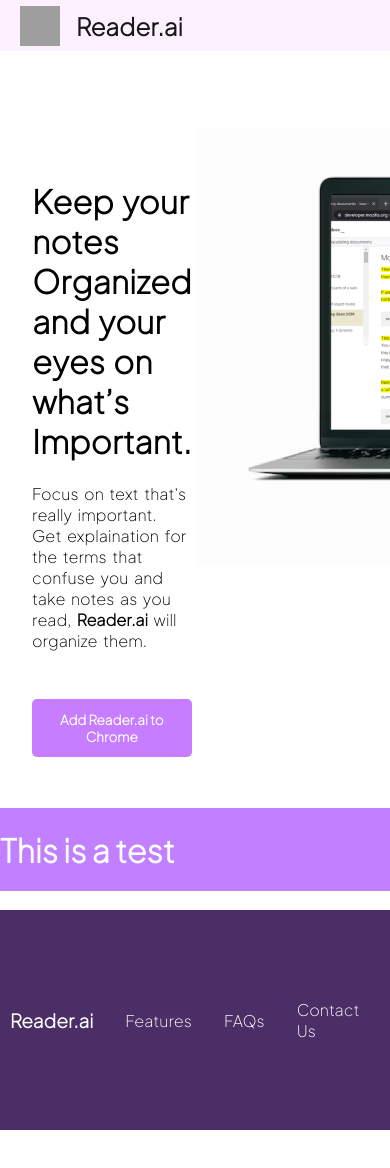
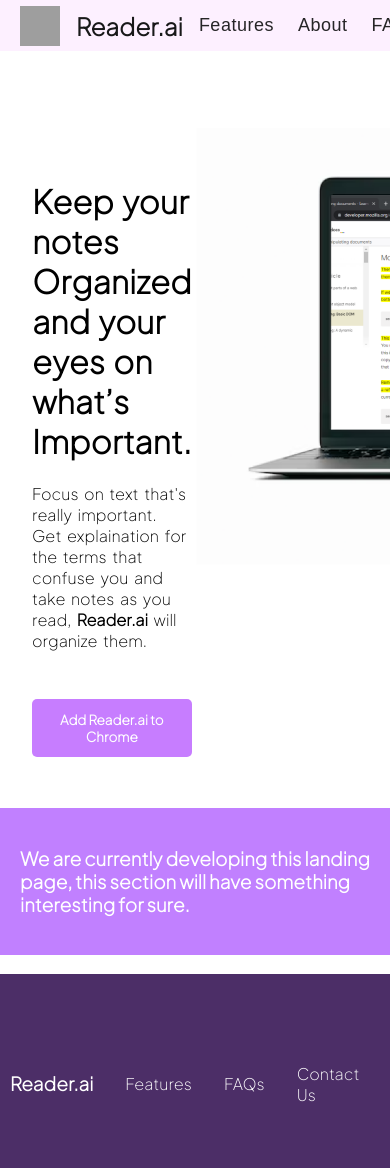
Before and after one commit to ag-wnl/readerai_webpage, a React (Create React App) app: page / in a window 390 px wide. Shown: the top 1168 px of the page. Before the commit the page ends 1130 px from the top, so only its background shows below. Built offline with nearby package versions, Linux system fonts and the light colour scheme; grey boxes are pictures that could not be loaded; a web font is replaced by a local one.

Commit message:
UI updates: responsive

```diff
--- a/src/Banner.js
+++ b/src/Banner.js
@@ -27,7 +27,7 @@
             </div>
 
             <div class="div-below-banner">
-                <h1>This is a test</h1>
+                <h3>We are currently developing this landing page, this section will have something interesting for sure.</h3>
             </div>
 
         </>
--- a/src/Navbar.js
+++ b/src/Navbar.js
@@ -3,6 +3,7 @@
 function Navbar() {
     return (
         <div class="navbar">
+            <div class="logo-title">
                 <img
                 width="40px"
                 height="40px"
@@ -10,6 +11,8 @@
                 <h2 class="logo-text">
                     Reader.ai
                 </h2>
+            </div>
+
 
             <div class="navbar-right">
                 <a>Features</a>
--- a/src/styles.css
+++ b/src/styles.css
@@ -12,10 +12,19 @@
     padding-right: 20px;
     color: rgb(24, 24, 25);
     flex-direction: row;
+    justify-content: space-between;
     align-items: center;
     gap: 1rem;
+    padding-right: 50px;
     /* box-shadow: rgba(45, 35, 66, 0.4) 0 2px 4px,rgba(45, 35, 66, 0.3) 0 7px 13px -3px */
 
+}
+
+.logo-title {
+    display: flex;
+    flex-direction: row;
+    align-items: center;
+    gap: 1rem;
 }
 
 .logo-text {
@@ -23,7 +32,7 @@
 }
 
 .navbar-right {
-    margin-left: 55rem;
+    padding-right: 50px;
     align-items: center;
     letter-spacing: 0.5px;
     font-family: sans-serif;
@@ -72,14 +81,16 @@
 }
 
 .div-below-banner {
+    width: screen;
     margin-top: 1.2rem;
     margin-bottom: 1.2rem;
+    padding: 20px;
     background-color: rgb(193, 128, 255);
     color: white;
     display: flex;
     flex-direction: row;
     align-items: center;
-    width: 100%;
+    justify-content: center;
 }
 
 .footer-div {
```
Also changed, not shown: 1 other file (tests, documents, lock files or other folders). Lines whose indentation alone changed are shown as unchanged.
